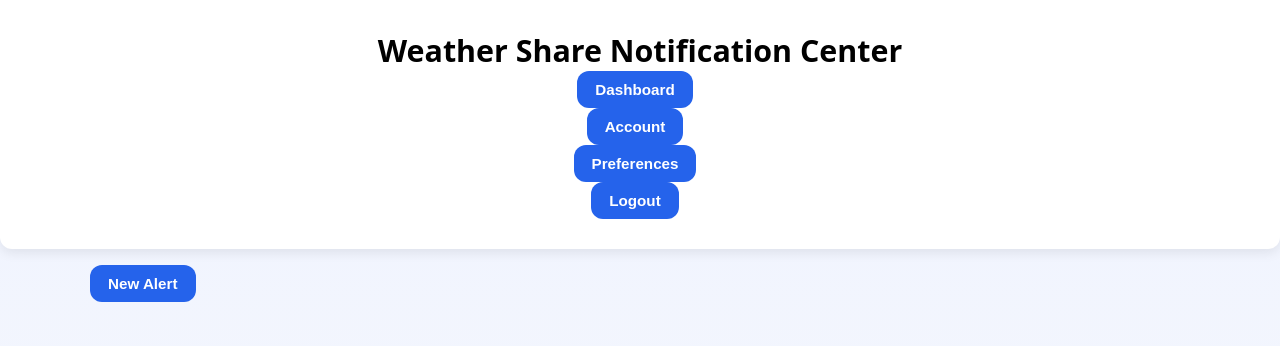
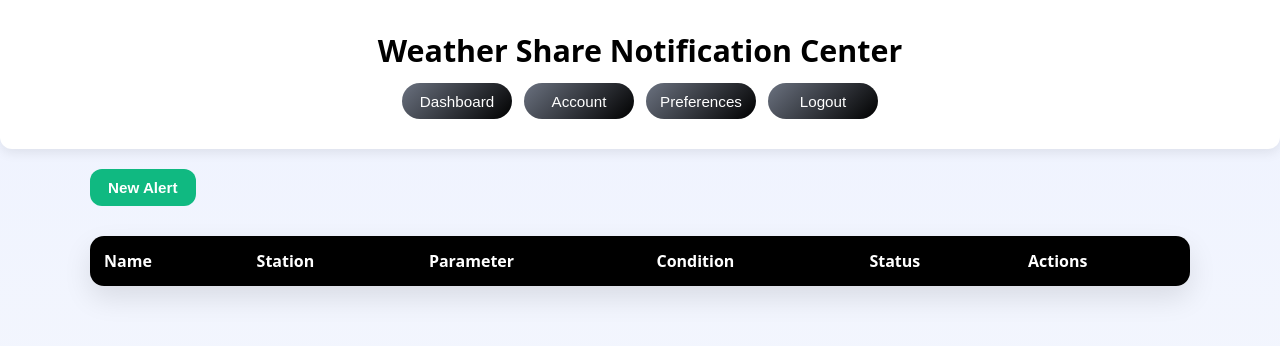
Before and after one commit to 03hpride/Senior-Design-Project, a PHP site: page / in a window 1280 px wide. Shown: the top 346 px of the page. Run offline with PHP 8.4, Linux system fonts and the light colour scheme; data comes from the database, SQL or seed files in the repository; lists and menus that the app fills with data are empty.

Commit message:
Update index.php

```diff
--- a/2026Code/Index.php
+++ b/2026Code/Index.php
@@ -51,23 +51,18 @@ if (isset($_POST['edit_alert'])) {
         ':name' => $_POST['name'],
         ':id' => $_POST['alert_id']
     ]);
-
     header("Location: index.php");
     exit;
 }
 
 if (isset($_POST['delete_alert'])) {
-
     if (empty($_POST['alert_id'])) {
         die("Error: Missing Information");
     }
-
     $stmt = $db->prepare("DELETE FROM alerts WHERE alert_id = :id");
-
     $stmt->execute([
         ':id' => $_POST['alert_id']
         ]);
-
     header("Location: index.php");
     exit;
 }
@@ -91,140 +86,175 @@ $alerts = $stmt->fetchAll(PDO::FETCH_ASSOC);
 <!DOCTYPE html>
 <html lang="en">
 <head>
-        <title>Weather Share Notification Sign Up</title>
-        <!-- Required meta tags -->
-        <meta charset="utf-8" />
-        <meta
-            name="viewport"
-            content="width=device-width, initial-scale=1, shrink-to-fit=no"
-        />
-
-        <!-- Bootstrap CSS v5.2.1 -->
-        <!--<link
-            href="https://cdn.jsdelivr.net/npm/bootstrap@5.3.2/dist/css/bootstrap.min.css"
-            rel="stylesheet"
-            integrity="sha384-T3c6CoIi6uLrA9TneNEoa7RxnatzjcDSCmG1MXxSR1GAsXEV/Dwwykc2MPK8M2HN"
-            crossorigin="anonymous"
-        /> -->
+    <meta charset="UTF-8">
+    <title>Weather Share Notification Center</title>
+    <meta name="viewport" content="width=device-width, initial-scale=1">
     <link rel="stylesheet" href="stylesheet.css">
 </head>
-
 <body>
 <header>
-            <center><nav
-                class="navbar navbar-expand-sm navbar-light bg-light"
-            >
-                <div class="container">
-                    <a class="navbar-brand" href="#"><center>Weather Share Notification Center</center></a>
-                        <span class="navbar-toggler-icon"></span>
-                    </button>
-                    <div class="collapse navbar-collapse" id="collapsibleNavId">
-                        <ul class="navbar-nav me-auto mt-2 mt-lg-0">
-                            <button
-                                type="button"
-                                class="btn btn-primary"
-                                style="margin-right: 10px;"
-                            >
-                                Dashboard
-                            </button>
-                        </ul>
-                        <ul class="navbar-nav me-auto mt-2 mt-lg-0">
-                            <button
-                                type="button"
-                                class="btn btn-primary"
-                                style="margin-right: 10px;"
-                            >
-                                Account
-                            </button>
-                        </ul>
-                        <ul class="navbar-nav me-auto mt-2 mt-lg-0">
-                            <button
-                                type="button"
-                                class="btn btn-primary"
-                                style="margin-right: 10px;"
-                            >
-                                Preferences
-                            </button>
-                        </ul>
-                        <ul class="navbar-nav me-auto mt-2 mt-lg-0">
-                            <button
-                                type="button"
-                                class="btn btn-primary"
-                                style="margin-right: 10px;"
-                            >
-                                Logout
-                            </button>
-                        </ul>
+    <nav class="navbar">
+        <div class="container nav-inner">
+            <a class="navbar-brand" href="#">Weather Share Notification Center</a>
+            <div class="nav-buttons">
+                <button>Dashboard</button>
+                <button>Account</button>
+                <button>Preferences</button>
+                <button>Logout</button>
             </div>
         </div>
     </nav>
-            </center>
 </header>
 <main>
-            <div class="container button-row">
-                <button id="newAlert">New Alert</button>
-                <div id="newAlertModal" class="modal">
-                    <div class="modalContent">
-                        <span class="close">&times;</span>
-                        <h2>Create New Alert</h2>
-                        <form action="saveAlert.php" method="post">
-                            <label for="alertName">Alert Name</label>
-                            <input type="text" id="alertName" name="alertName" required>
-                            <div class="modalButtons">
-                                <button type="submit">Save Alert</button>
-                                <button type="button" id="cancelAlert">Cancel</button>
+<div class="container top-actions">
+    <button id="new_alert_btn" class="new">New Alert</button>
 </div>
-                        </form>
-                <button class="danger">
-                    Delete Alert
-                </button>
-                <button>
-                    Edit Alert
-                </button>
-
-            <div
-                class="table-responsive"
-            >
-                <table
-                    class="table table-primary"
-                    style="margin-top: 10px;"
-                >
+<div class="table-responsive">
+<table>
     <thead>
         <tr>
-                            <th scope="col">Column 1</th>
-                            <th scope="col">Column 2</th>
-                            <th scope="col">Column 3</th>
+            <th>Name</th>
+            <th>Station</th>
+            <th>Parameter</th>
+            <th>Condition</th>
+            <th>Status</th>
+            <th>Actions</th>
         </tr>
     </thead>
     <tbody>
-                        <tr class="">
-                            <td scope="row">Item</td>
-                            <td>Item</td>
-                            <td>Item</td>
+
+<?php foreach ($alerts as $alert): ?>
+<tr>
+    <td><?= htmlspecialchars($alert['name']) ?></td>
+    <td><?= htmlspecialchars($alert['station_id']) ?></td>
+    <td><?= htmlspecialchars($alert['parameter_key']) ?></td>
+    <td>
+        <?= htmlspecialchars($alert['operator']) ?>
+        <?= htmlspecialchars($alert['threshold_1']) ?>
+    </td>
+    <td><?= $alert['is_enabled'] ? 'Enabled' : 'Disabled' ?></td>
+    <td>
+        <div class="actions">
+            <button
+                class="action-btn edit-btn"
+                data-id="<?= $alert['alert_id'] ?>"
+                data-name="<?= htmlspecialchars($alert['name']) ?>">
+                <img src="edit.png">
+            </button>
+            <button
+                class="action-btn delete-btn"
+                data-id="<?= $alert['alert_id'] ?>">
+                <img src="delete.png">
+            </button>
+        </div>
+    </td>
 </tr>
-                        <tr class="">
-                            <td scope="row">Item</td>
-                            <td>Item</td>
-                            <td>Item</td>
-                        </tr>
+<?php endforeach; ?>
     </tbody>
 </table>
 </div>
+</main>
 
-        </main>
-        <footer>
-        </footer>
-        <!-- Bootstrap JavaScript Libraries -->
-        <script
-            src="https://cdn.jsdelivr.net/npm/@popperjs/core@2.11.8/dist/umd/popper.min.js"
-            integrity="sha384-I7E8VVD/ismYTF4hNIPjVp/Zjvgyol6VFvRkX/vR+Vc4jQkC+hVqc2pM8ODewa9r"
-            crossorigin="anonymous"
-        ></script>
 
-        <script
-            src="https://cdn.jsdelivr.net/npm/bootstrap@5.3.2/dist/js/bootstrap.min.js"
-            integrity="sha384-BBtl+eGJRgqQAUMxJ7pMwbEyER4l1g+O15P+16Ep7Q9Q+zqX6gSbd85u4mG4QzX+"
-            crossorigin="anonymous"
-        ></script>
+
+<div id="new_alert_modal" class="modal">
+    <div class="modal_content">
+        <span class="close">&times;</span>
+        <h2>New Alert</h2>
+        <form method="post">
+
+            <label>Name</label>
+            <input type="text" name="name" required>
+            <label>Station</label>
+            <input type="text" name="station_id" required>
+            <label>Parameter</label>
+            <input type="text" name="parameter_key" required>
+            <label>Operator</label>
+                <select name="operator" required>
+                    <option value="">Select</option>
+                    <option value=">">&gt;</option>
+                    <option value="<">&lt;</option>
+                    <option value=">=">&ge;</option>
+                    <option value="<=">&le;</option>
+                </select>
+            <label>Threshold</label>
+            <input type="number" step="any" name="threshold_1">
+        <div class="modal_buttons">
+            <button type="submit" name="create_alert">Create</button>
+            <button type="button" class="cancel">Cancel</button>
+        </div>
+        </form>
+    </div>
+</div>
+<div id="edit_alert_modal" class="modal">
+    <div class="modal_content">
+        <span class="close">&times;</span>
+        <h2>Edit Alert</h2>
+        <form method="post">
+            <input type="hidden" name="alert_id" id="edit_alert_id">
+            <label>Name</label>
+            <input type="text" name="name" id="edit_alert_name" required>
+        <div class="modal_buttons">
+            <button type="submit" name="edit_alert">Save</button>
+            <button type="button" class="cancel">Cancel</button>
+        </div>
+    </form>
+</div>
+</div>
+<div id="delete_alert_modal" class="modal">
+    <div class="modal_content">
+        <span class="close">&times;</span>
+        <h2>Delete Alert</h2>
+            <p>Are you sure you want to delete this alert?</p>
+        <form method="post">
+            <input type="hidden" name="alert_id" id="delete_alert_id">
+        <div class="modal_buttons">
+            <button type="submit" name="delete_alert" class="danger">Delete</button>
+            <button type="button" class="cancel">Cancel</button>
+        </div>
+    </form>
+</div>
+</div>
+
+<script>
+const openModal = m => m.style.display = "flex";
+const closeModal = m => m.style.display = "none";
+const newModal = document.getElementById("new_alert_modal");
+const editModal = document.getElementById("edit_alert_modal");
+const deleteModal = document.getElementById("delete_alert_modal");
+
+document.getElementById("new_alert_btn").onclick = () => openModal(newModal);
+document.querySelectorAll(".close, .cancel").forEach(btn => {
+    btn.onclick = () => {
+        document.querySelectorAll(".modal").forEach(m => closeModal(m));
+    };
+});
+
+document.querySelectorAll(".edit-btn").forEach(btn => {
+    btn.onclick = () => {
+        document.getElementById("edit_alert_id").value =
+            btn.dataset.id;
+        document.getElementById("edit_alert_name").value =
+            btn.dataset.name;
+        openModal(editModal);
+    };
+});
+
+document.querySelectorAll(".delete-btn").forEach(btn => {
+    btn.onclick = () => {
+        document.getElementById("delete_alert_id").value =
+            btn.dataset.id;
+        openModal(deleteModal);
+    };
+});
+
+window.onclick = e => {
+    document.querySelectorAll(".modal").forEach(m => {
+        if (e.target === m) {
+            closeModal(m);
+        }
+    });
+};
+</script>
 </body>
 </html>
```
Lines whose indentation alone changed are shown as unchanged.
